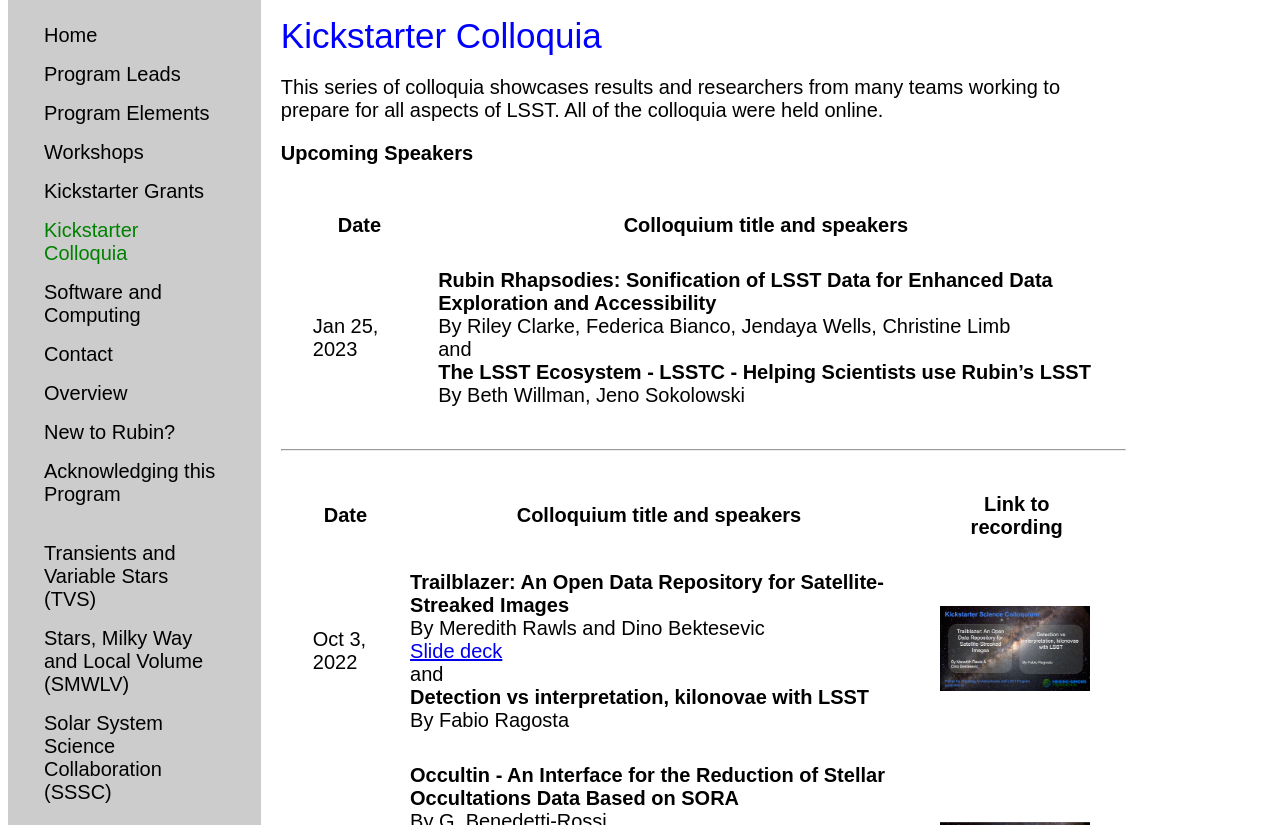
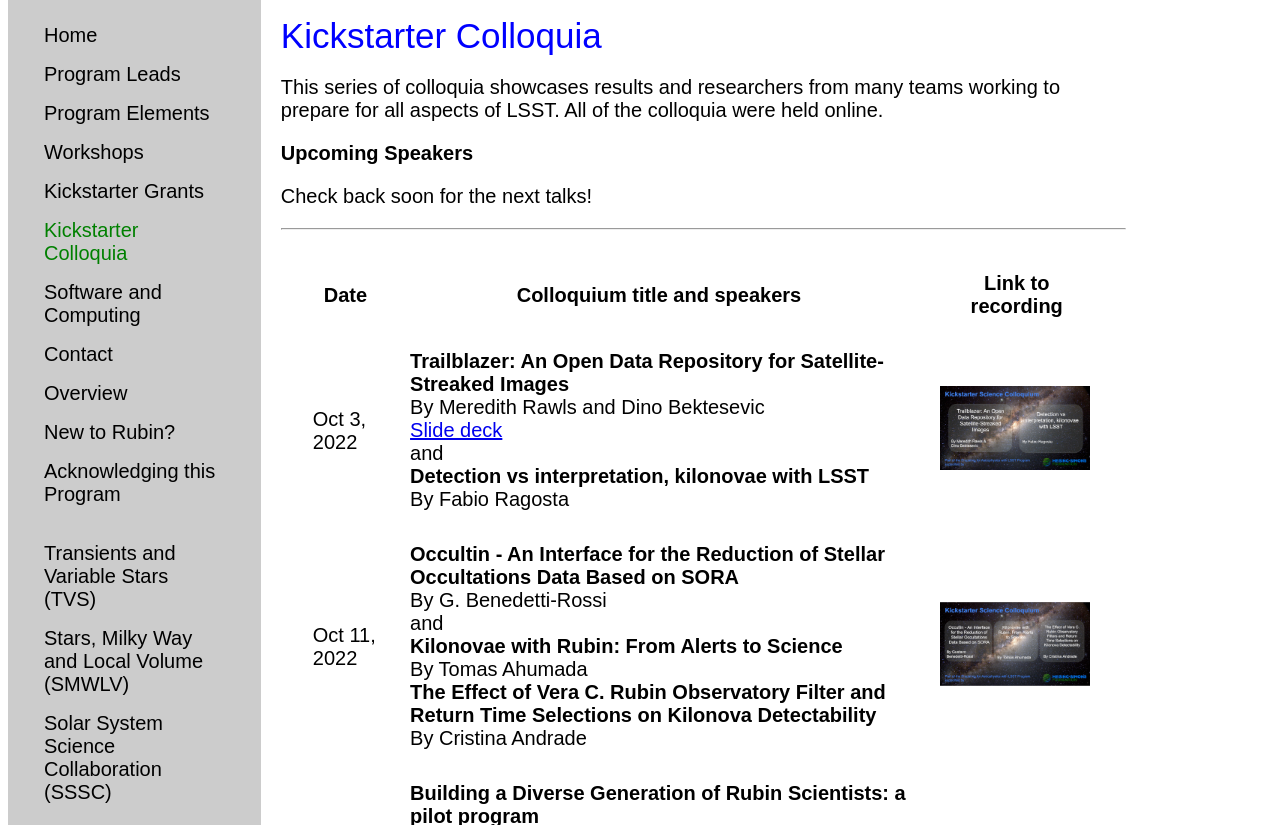
Before and after one commit to lsst-sci-prep/lsst-sci-prep.github.io, a Jekyll site: the page built from kickstarter_colloquia.html, in a window 1280 px wide and 900 px high, scrolled down 922 px, cut to the strip 75-900 px from the top of the window. Built offline with Jekyll 4.4.1, drawn with Linux system fonts in a browser that asks for light colours; some of the changed text lies outside the part shown.

Commit message:
Updated with recording of Jan 25, 2023 colloquium

```diff
--- a/kickstarter_colloquia.html
+++ b/kickstarter_colloquia.html
@@ -8,20 +8,12 @@ title: Kickstarter Colloquia
 of LSST.  All of the colloquia were held online.</p>
 
 <h2>Upcoming Speakers</h2>
-<table>
+<p>Check back soon for the next talks!</p>
+<!--<table>
   <tr>
     <th>Date</th><th>Colloquium title and speakers</th>
   </tr>
-  <tr>
-    <td>Jan 25, 2023</td>
-    <td><b>Rubin Rhapsodies: Sonification of LSST Data for Enhanced Data Exploration and Accessibility</b><br>
-        By Riley Clarke, Federica Bianco, Jendaya Wells, Christine Limb<br>
-        and<br>
-        <b>The LSST Ecosystem - LSSTC - Helping Scientists use Rubin’s LSST</b><br>
-        By Beth Willman, Jeno Sokolowski
-  </td>
-  </tr>
-</table>
+</table>-->
 
 <hr>
 
@@ -180,4 +172,16 @@ By Saša Simić
     <a href="https://youtu.be/rM6VjnxbEPc"><img src="/assets/images/ks_jan16_thumbnail.png" width=150></a>
   </td>
   </tr>
+  <tr>
+    <td>Jan 25, 2023</td>
+    <td><b>Rubin Rhapsodies: Sonification of LSST Data for Enhanced Data Exploration and Accessibility</b><br>
+        By Riley Clarke, Federica Bianco, Jendaya Wells, Christine Limb<br>
+        and<br>
+        <b>The LSST Ecosystem - LSSTC - Helping Scientists use Rubin’s LSST</b><br>
+        By Beth Willman, Jeno Sokolowski
+  </td>
+  <td>
+    <a href="https://youtu.be/waGFVRoe4lk"><img src="/assets/images/ks_jan25_thumbnail.png" width=150></a>
+  </td>
+  </tr>
 </table>
```
Also changed, not shown: assets/images/ks_jan25_thumbnail.png (added).
